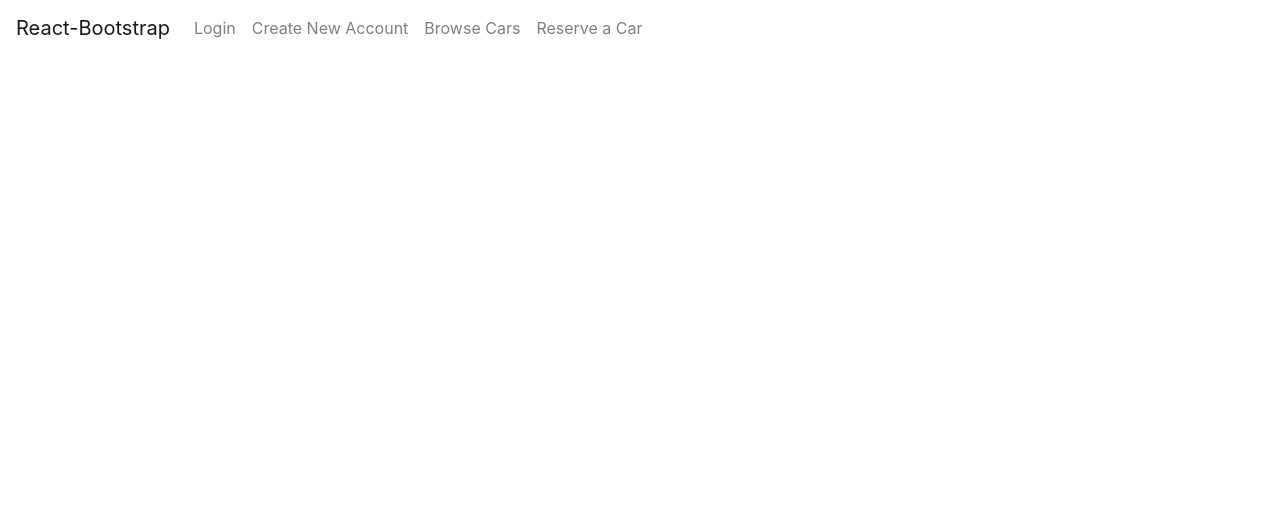
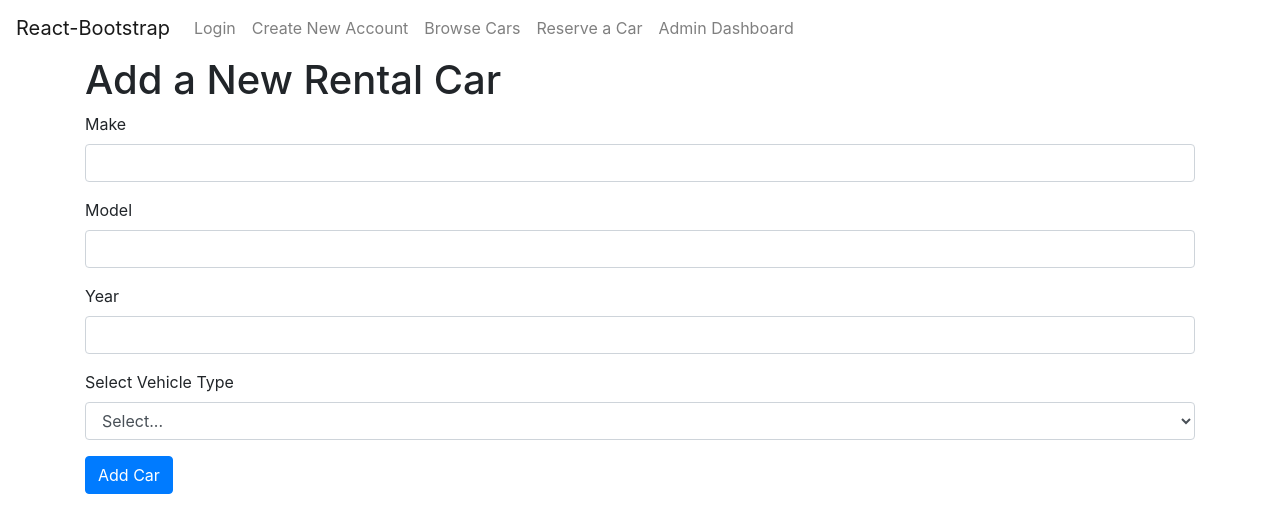
Before and after one commit to javatures/MaximusCarRental, a React (Create React App) app in the folder rental-react/: page /newCar in a window 1280 px wide. Shown: the top 532 px of the page. Built offline with nearby package versions, Linux system fonts and the light colour scheme.

Commit message:
Admin dashboard and car creation

```diff
--- a/rental-react/src/App.tsx
+++ b/rental-react/src/App.tsx
@@ -1,10 +1,12 @@
 import React from 'react';
-import { Switch, Route, Link, NavLink } from "react-router-dom";
+import { Switch, Route, Link } from "react-router-dom";
 import { Navbar, Nav, NavItem } from "react-bootstrap";
 import NewUserForm from './components/NewUserForm';
 import CarHomepage from './components/CarHomepage';
 import SigninForm from './components/SigninForm';
 import ReservationForm from './components/ReservationForm'
+import AdminDashboard from './components/AdminDashboard';
+import NewCarForm from './components/NewCarForm';
 
 function App() {
   return (
@@ -26,6 +28,9 @@ function App() {
                 <NavItem>
                   <Nav.Link as={Link} to="/makeReservation">Reserve a Car</Nav.Link>
                 </NavItem>
+                <NavItem>
+                  <Nav.Link as={Link} to="/adminDashboard">Admin Dashboard</Nav.Link>
+                </NavItem>
               </Nav>
           </Navbar.Collapse>
         </Navbar>
@@ -46,6 +51,12 @@ function App() {
             <ReservationForm />
 
           </Route>
+          <Route path="/adminDashboard">
+            <AdminDashboard />
+          </Route>
+          <Route path="/newCar">
+            <NewCarForm />
+          </Route>
         </Switch>
       </div>
     </div>
--- /dev/null
+++ b/rental-react/src/components/AdminCarTable.tsx
@@ -0,0 +1,52 @@
+import { FC, useState, useEffect } from 'react';
+import { Table } from 'react-bootstrap';
+
+interface Car {
+    id: number;
+    make: string;
+    model: string;
+    type: string;
+    year: string;
+    renterId: number;
+}
+
+const AdminCarTable: FC<{}> = (): JSX.Element => {
+    const [cars, setCars] = useState(Array<Car>());
+
+    useEffect(() => {
+        fetch('http://localhost:8080/car')
+        .then(response => response.json())
+        .then(json => {
+            setCars(json);
+        })
+    }, [])
+
+    return (
+        <Table striped bordered hover>
+            <thead>
+                <tr>
+                    <th>Car Id</th>
+                    <th>Make</th>
+                    <th>Model</th>
+                    <th>Type</th>
+                    <th>Year</th>
+                    <th>Rented By</th>
+                </tr>
+            </thead>
+            <tbody>
+                {cars.map((car, index) => (
+                    <tr key={index}>
+                        <td>{car.id}</td>
+                        <td>{car.make}</td>
+                        <td>{car.model}</td>
+                        <td>{car.type}</td>
+                        <td>{car.year}</td>
+                        <td>{car.renterId}</td>
+                    </tr>
+                ))}
+            </tbody>
+        </Table>
+    )
+}
+
+export default AdminCarTable;
--- /dev/null
+++ b/rental-react/src/components/AdminDashboard.tsx
@@ -0,0 +1,19 @@
+import { FC } from 'react';
+import { Container, Button } from 'react-bootstrap';
+import AdminUserTable from './AdminUserTable';
+import AdminCarTable from './AdminCarTable';
+import { useHistory } from 'react-router';
+
+const AdminDashboard: FC<{}> = (): JSX.Element => {
+    let history = useHistory();
+
+    return (
+        <Container>
+            <AdminUserTable />
+            <AdminCarTable />
+            <Button onClick={(e) => history.push("/newCar")}>Add New Car</Button>
+        </Container>
+    )
+}
+
+export default AdminDashboard;
--- /dev/null
+++ b/rental-react/src/components/AdminUserTable.tsx
@@ -0,0 +1,54 @@
+import { FC, useEffect, useState } from 'react';
+import { Table } from 'react-bootstrap';
+
+interface User {
+    id: number;
+    username: string;
+    password: string;
+    fname: string;
+    lname: string;
+    email: string;
+    phoneString: string;
+    admin: boolean;
+}
+
+const AdminUserTable: FC<{}> = (): JSX.Element => {
+    const [users, setUsers] = useState(Array<User>());
+
+    useEffect(() => {
+        fetch('http://localhost:8080/users')
+        .then(response => response.json())
+        .then(json => {
+            setUsers(json);
+        })
+    }, [])
+
+    return (
+        <Table striped bordered hover>
+            <thead>
+                <tr>
+                    <th>User Id</th>
+                    <th>First Name</th>
+                    <th>Last Name</th>
+                    <th>Username</th>
+                    <th>Email</th>
+                    <th>Phone #</th>
+                </tr>
+            </thead>
+            <tbody>
+                {users.map((user, index) => (
+                    <tr key={index}>
+                        <td>{user.id}</td>
+                        <td>{user.fname}</td>
+                        <td>{user.lname}</td>
+                        <td>{user.username}</td>
+                        <td>{user.email}</td>
+                        <td>{user.phoneString}</td>
+                    </tr>
+                ))}
+            </tbody>
+        </Table>
+    )
+}
+
+export default AdminUserTable;
--- a/rental-react/src/components/CarCard.tsx
+++ b/rental-react/src/components/CarCard.tsx
@@ -1,5 +1,5 @@
 import { FC } from 'react';
-import { Card } from 'react-bootstrap';
+import { Button, Card } from 'react-bootstrap';
 
 interface Car {
     id: number;
@@ -13,14 +13,15 @@ interface Car {
 const CarCard: FC<{ car: Car }> = (props): JSX.Element => {
 
     return (
-        <Card>
+        <Card key={props.car.id}>
             <Card.Body>
                 <Card.Title>Car Number: {props.car.id}</Card.Title>
                 <Card.Text>
                     Car Make: {props.car.make} <br />
                     Car Model: {props.car.model} <br />
                     Car Type: {props.car.type} <br />
-                    Car Year: {props.car.year}
+                    Car Year: {props.car.year} <br />
+                    <Button className="mt-2">Create Reservation</Button>
                 </Card.Text>
             </Card.Body>
         </Card>
--- a/rental-react/src/components/CarHomepage.tsx
+++ b/rental-react/src/components/CarHomepage.tsx
@@ -26,7 +26,7 @@ const CarHomepage: FC<{}> = (): JSX.Element => {
     let newCols = [];
     for(let i = 1; i <= cars.length; i++)
     {
-        newCols.push(<Col key={i-1}><CarCard key={i-1} car={cars[i-1]}/></Col>)
+        newCols.push(<Col><CarCard car={cars[i-1]}/></Col>)
         if(i % 3 === 0)
         {
             carCards.push(<Row className="pb-2">{newCols}</Row>)
--- /dev/null
+++ b/rental-react/src/components/NewCarForm.tsx
@@ -0,0 +1,67 @@
+import React, { FC } from 'react';
+import Button from 'react-bootstrap/Button';
+import Form from 'react-bootstrap/Form';
+import Container from 'react-bootstrap/Container';
+import { useHistory } from 'react-router';
+
+const NewCarForm: FC<{}> = (): JSX.Element => {
+    let history = useHistory();
+    const [make, setMake] = React.useState("");
+    const [model, setModel] = React.useState("");
+    const [year, setYear] = React.useState("");
+    const [type, setType] = React.useState("");
+
+
+    const handleSubmit = (e: React.FormEvent) => {
+        e.preventDefault();
+
+        let newCar = { make: make, model: model, year: year, type: type };
+        let myJson = JSON.stringify(newCar);
+
+        var request = new XMLHttpRequest();
+        request.open("POST", "http://localhost:8080/car");
+        request.setRequestHeader("Content-Type", "application/json;charset=UTF-8");
+        request.setRequestHeader("Access-Control-Allow-Origin", "*");
+        request.send(myJson);
+
+        history.push("/adminDashboard");
+    }
+
+    return (
+        <Container>
+            <Form onSubmit={handleSubmit}>
+                <h1>Add a New Rental Car</h1>
+
+                <Form.Group controlId="make">
+                    <Form.Label>Make</Form.Label>
+                    <Form.Control type="text" value={make} onChange={(e) => setMake(e.target.value)} />
+                </Form.Group>
+
+                <Form.Group controlId="model">
+                    <Form.Label>Model</Form.Label>
+                    <Form.Control type="text" value={model} onChange={(e) => setModel(e.target.value)} />
+                </Form.Group>
+
+                <Form.Group controlId="year">
+                    <Form.Label>Year</Form.Label>
+                    <Form.Control type="text" value={year} onChange={(e) => setYear(e.target.value)} />
+                </Form.Group>
+
+                <Form.Group controlId="type">
+                    <Form.Label>Select Vehicle Type</Form.Label>
+                    <Form.Control as="select" onChange={(e) => setType(e.target.value)}>
+                        <option value="Select">Select...</option>
+                        <option value="Economy">Economy</option>
+                        <option value="Luxury">Luxury</option>
+                        <option value="Sport">Sport</option>
+                        <option value="Towing and Hauling">Towing and Hauling</option>
+                    </Form.Control>
+                </Form.Group>
+
+                <Button type="submit">Add Car</Button>
+            </Form>
+        </Container>
+    )
+}
+
+export default NewCarForm;
```
